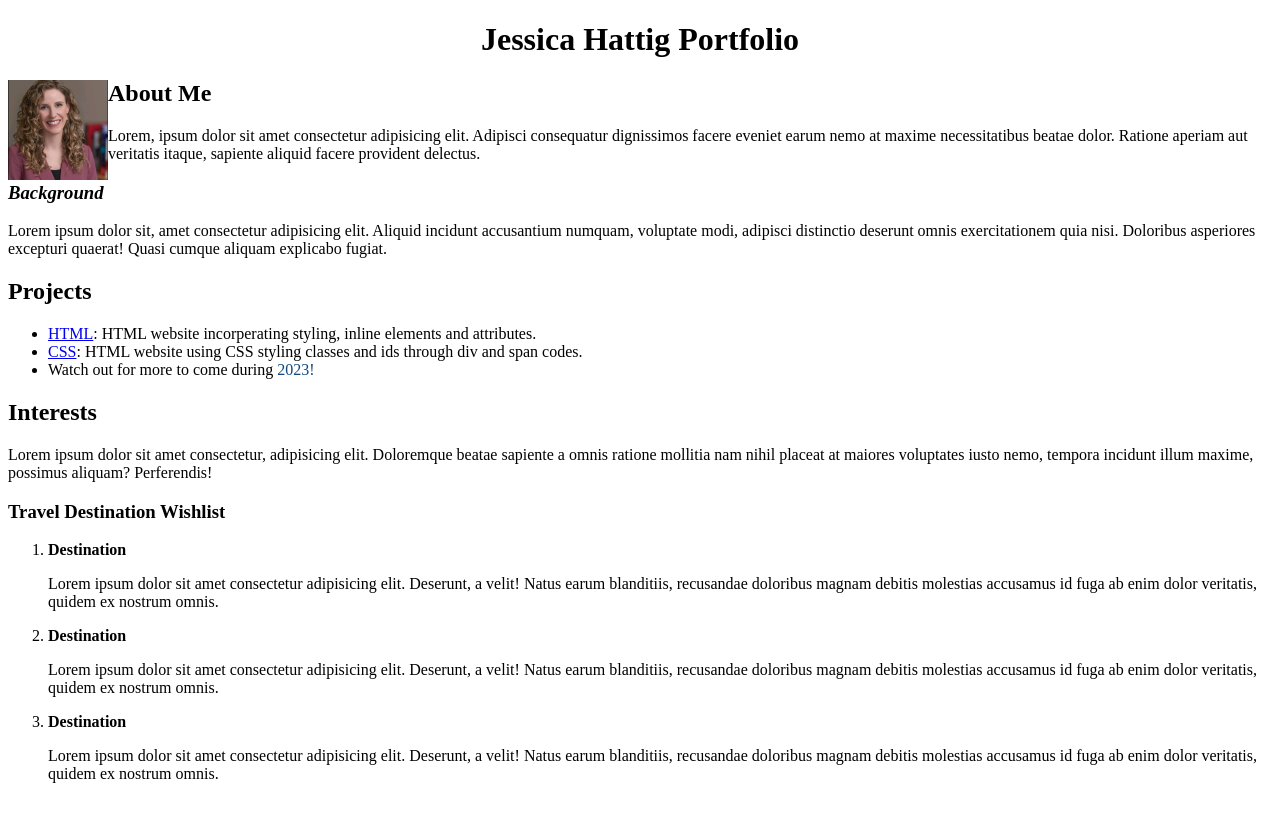
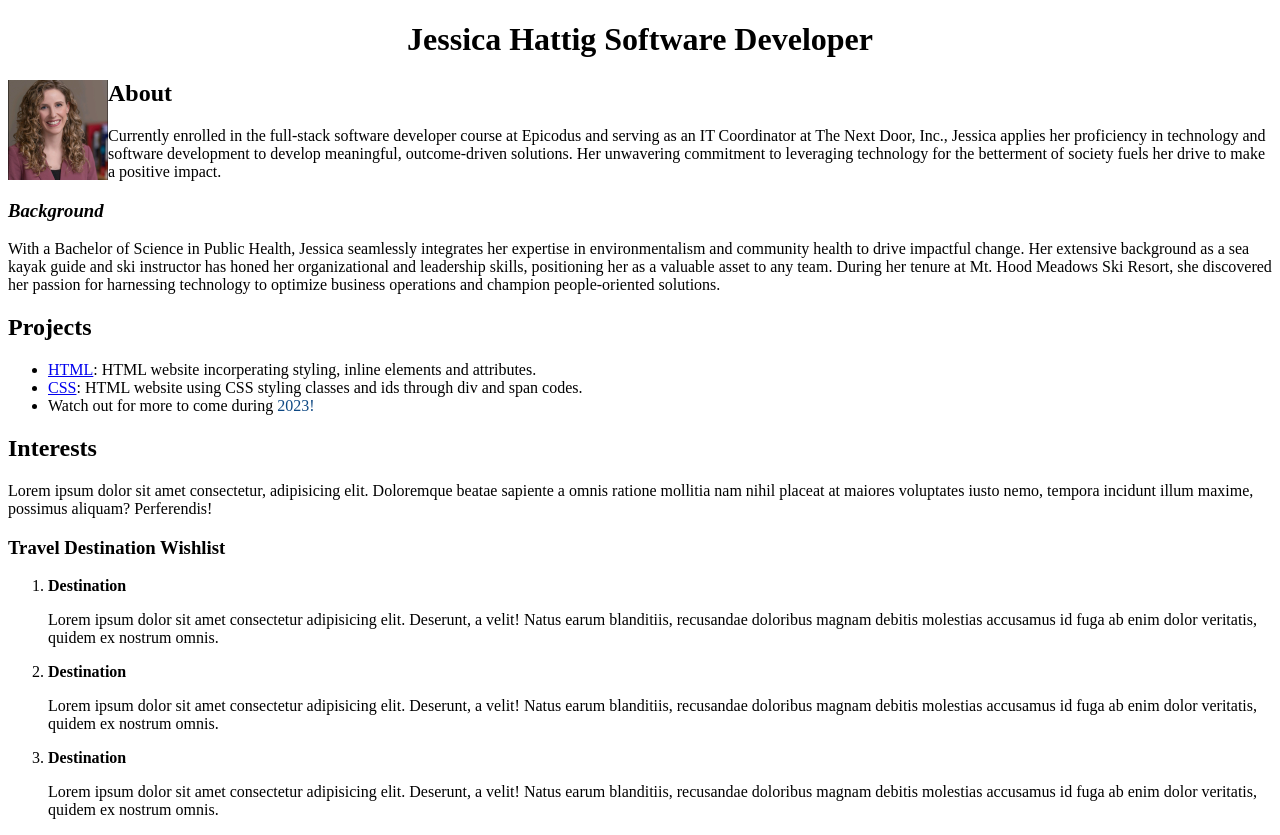
Before and after one commit to jessicahattig/Portfolio, a plain HTML site: page index.html in a window 1280 px wide. Before the commit the page ends 800 px from the top, so only its background shows below. Drawn offline with Linux system fonts and the light colour scheme.

Commit message:
Added context to about and background section.

```diff
--- a/index.html
+++ b/index.html
@@ -5,14 +5,14 @@
   <title>Portfolio</title>
 </head>
 <body>
-  <h1>Jessica Hattig Portfolio</h1>
+  <h1>Jessica Hattig Software Developer</h1>
   <img src="img/selfie.jpeg" alt="photo of Jessica.">
 
-  <h2>About Me</h2>
-  <p>Lorem, ipsum dolor sit amet consectetur adipisicing elit. Adipisci consequatur dignissimos facere eveniet earum nemo at maxime necessitatibus beatae dolor. Ratione aperiam aut veritatis itaque, sapiente aliquid facere provident delectus.</p>
+  <h2>About</h2>
+  <p>Currently enrolled in the full-stack software developer course at Epicodus and serving as an IT Coordinator at The Next Door, Inc., Jessica applies her proficiency in technology and software development to develop meaningful, outcome-driven solutions. Her unwavering commitment to leveraging technology for the betterment of society fuels her drive to make a positive impact.</p>
 
   <h3><em>Background</em></h3>
-  <p>Lorem ipsum dolor sit, amet consectetur adipisicing elit. Aliquid incidunt accusantium numquam, voluptate modi, adipisci distinctio deserunt omnis exercitationem quia nisi. Doloribus asperiores excepturi quaerat! Quasi cumque aliquam explicabo fugiat.</p>
+  <p>With a Bachelor of Science in Public Health, Jessica seamlessly integrates her expertise in environmentalism and community health to drive impactful change. Her extensive background as a sea kayak guide and ski instructor has honed her organizational and leadership skills, positioning her as a valuable asset to any team. During her tenure at Mt. Hood Meadows Ski Resort, she discovered her passion for harnessing technology to optimize business operations and champion people-oriented solutions.</p>
 
   <h2>Projects</h2>
   <!-- Need to add links to github repos -->
@@ -24,6 +24,7 @@
 
   <h2>Interests</h2>
   <p>Lorem ipsum dolor sit amet consectetur, adipisicing elit. Doloremque beatae sapiente a omnis ratione mollitia nam nihil placeat at maiores voluptates iusto nemo, tempora incidunt illum maxime, possimus aliquam? Perferendis!</p>
+
 <h3>Travel Destination Wishlist</h3>
   <ol>
     <li><strong>Destination</strong><p>Lorem ipsum dolor sit amet consectetur adipisicing elit. Deserunt, a velit! Natus earum blanditiis, recusandae doloribus magnam debitis molestias accusamus id fuga ab enim dolor veritatis, quidem ex nostrum omnis.</p></li>
```
